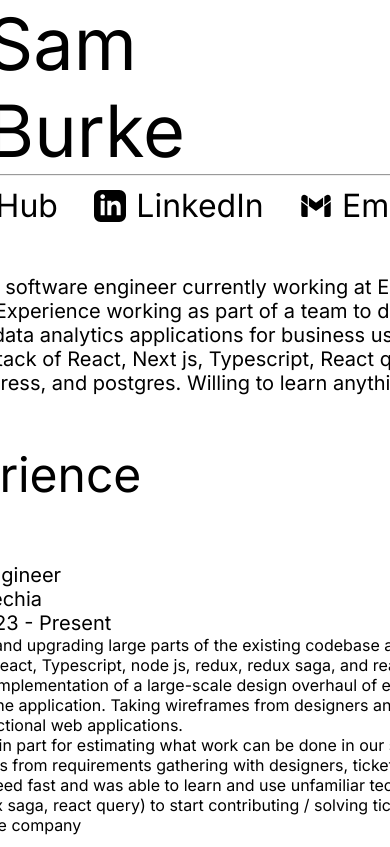
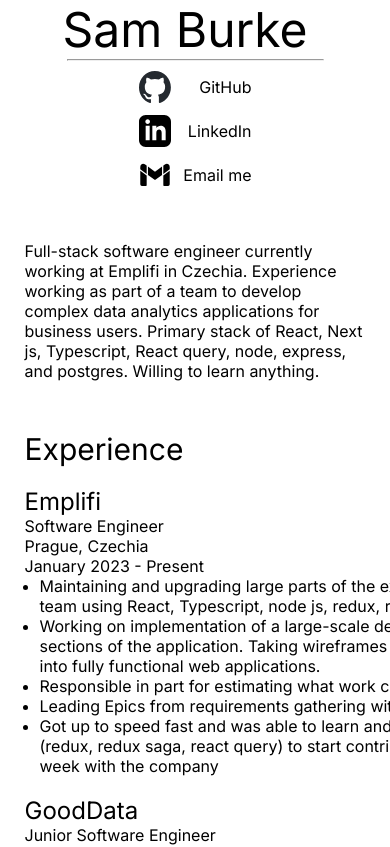
Before and after one commit to Burkes321/burkes-cv, a Next.js app: page / in a window 390 px wide. Shown: the top 847 px of the page. Built offline with nearby package versions, Linux system fonts and the light colour scheme.

Commit message:
in process of fixing mobile display, add global variables to use for title font sizes, add media queries in for main page elements

```diff
--- a/src/app/globals.scss
+++ b/src/app/globals.scss
@@ -1,36 +1,12 @@
-// TODO: could do a dark mode later
-// @media (prefers-color-scheme: dark) {
-//   :root {
-//     --foreground-rgb: 255, 255, 255;
-//     --background-start-rgb: 0, 0, 0;
-//     --background-end-rgb: 0, 0, 0;
-
-//     --primary-glow: radial-gradient(rgba(1, 65, 255, 0.4), rgba(1, 65, 255, 0));
-//     --secondary-glow: linear-gradient(
-//       to bottom right,
-//       rgba(1, 65, 255, 0),
-//       rgba(1, 65, 255, 0),
-//       rgba(1, 65, 255, 0.3)
-//     );
-
-//     --tile-start-rgb: 2, 13, 46;
-//     --tile-end-rgb: 2, 5, 19;
-//     --tile-border: conic-gradient(
-//       #ffffff80,
-//       #ffffff40,
-//       #ffffff30,
-//       #ffffff20,
-//       #ffffff10,
-//       #ffffff10,
-//       #ffffff80
-//     );
-
-//     --callout-rgb: 20, 20, 20;
-//     --callout-border-rgb: 108, 108, 108;
-//     --card-rgb: 100, 100, 100;
-//     --card-border-rgb: 200, 200, 200;
-//   }
-// }
+:root {
+  --main-header-size-normal: 72px;
+  --main-header-size-mobile: 48px;
+  // Does this really need to be duplicated for clarity?
+  --section-header-size-normal: 48px;
+  --section-header-size-mobile: 30px;
+  --sub-header-size-normal: 32px;
+  --sub-header-size-mobile: 24px;
+}
 
 * {
   box-sizing: border-box;
--- a/src/app/layout.tsx
+++ b/src/app/layout.tsx
@@ -1,3 +1,4 @@
+import Head from 'next/head';
 import './globals.scss';
 import { Inter } from 'next/font/google';
 
--- a/src/app/page.module.scss
+++ b/src/app/page.module.scss
@@ -1,3 +1,10 @@
+$mobile-small: 654px;
+
+// $main-header-size-normal: 72px;
+// $main-header-size-mobile: 48px;
+// $section-header-size-normal: 48px;
+// $section-header-size-mobile: 30px;
+
 .pageContainer {
   min-height: 100vh;
   display: flex;
@@ -6,10 +13,20 @@
 
   .header {
     margin-right: 218px;
+    font-size: var(--main-header-size-normal);
+
+    @media (max-width: $mobile-small) {
+      font-size: var(--main-header-size-mobile);
+      margin-right: 20px;
+    }
   }
 
   .headerUnderline {
     width: 575px;
+
+    @media (max-width: $mobile-small) {
+      width: 257px;
+    }
   }
 
   .linksContainer {
@@ -17,11 +34,21 @@
     justify-content: space-between;
     width: 567px;
     margin-top: 10px;
+
+    @media (max-width: $mobile-small) {
+      flex-direction: column;
+      width: 113px;
+      height: 120px;
+    }
   }
 
   .bio {
     width: 576px;
     margin-top: 50px;
+
+    @media (max-width: $mobile-small) {
+      width: 341px;
+    }
   }
 
   .mainContentContainer {
@@ -38,6 +65,18 @@
     @media (max-width: 1000px) {
       width: auto;
       display: block;
+    }
+
+    @media (max-width: $mobile-small) {
+      width: 341px;
+    }
+
+    .experienceHeader {
+      font-size: var(--section-header-size-normal);
+
+      @media (max-width: $mobile-small) {
+        font-size: var(--section-header-size-mobile);
+      }
     }
 
     .experienceInfo {
--- a/src/app/page.tsx
+++ b/src/app/page.tsx
@@ -20,9 +20,7 @@ const Home = () => (
   <main className={css.pageContainer}>
     {/* TODO: this could be better with a flex container for all header
     and aligning the title to the flex start */}
-    <Text fontSize="72px" className={css.header}>
-      Sam Burke
-    </Text>
+    <Text className={css.header}>Sam Burke</Text>
     <hr className={css.headerUnderline} />
     <div className={css.linksContainer}>
       <HeaderLinkWithImage
@@ -55,7 +53,7 @@ const Home = () => (
 
     <div className={css.mainContentContainer}>
       <div>
-        <Text fontSize="48px">Experience</Text>
+        <Text className={css.experienceHeader}>Experience</Text>
         <ExperienceItem companyName="Emplifi" meta={EmplifiMeta}>
           {' '}
           <ul className={css.experienceInfo}>
--- a/src/components/ExperienceItem.module.scss
+++ b/src/components/ExperienceItem.module.scss
@@ -1,3 +1,9 @@
 .header {
   margin-top: 20px;
+  font-size: var(--sub-header-size-normal);
+
+  // TODO: must find a way to make this size a global variable
+  @media (max-width: 654px) {
+    font-size: var(--sub-header-size-mobile);
+  }
 }
--- a/src/components/typography/Text.tsx
+++ b/src/components/typography/Text.tsx
@@ -8,12 +8,9 @@ interface Props {
 }
 
 export const Text = ({
+  // TODO: once all the inline styles are removed, also remove the style props
   fontSize = '16px',
   fontWeight = 400,
   children,
   className,
-}: Props) => (
-  <p className={className} style={{ fontSize, fontWeight }}>
-    {children}
-  </p>
-);
+}: Props) => <p className={className}>{children}</p>;
```
